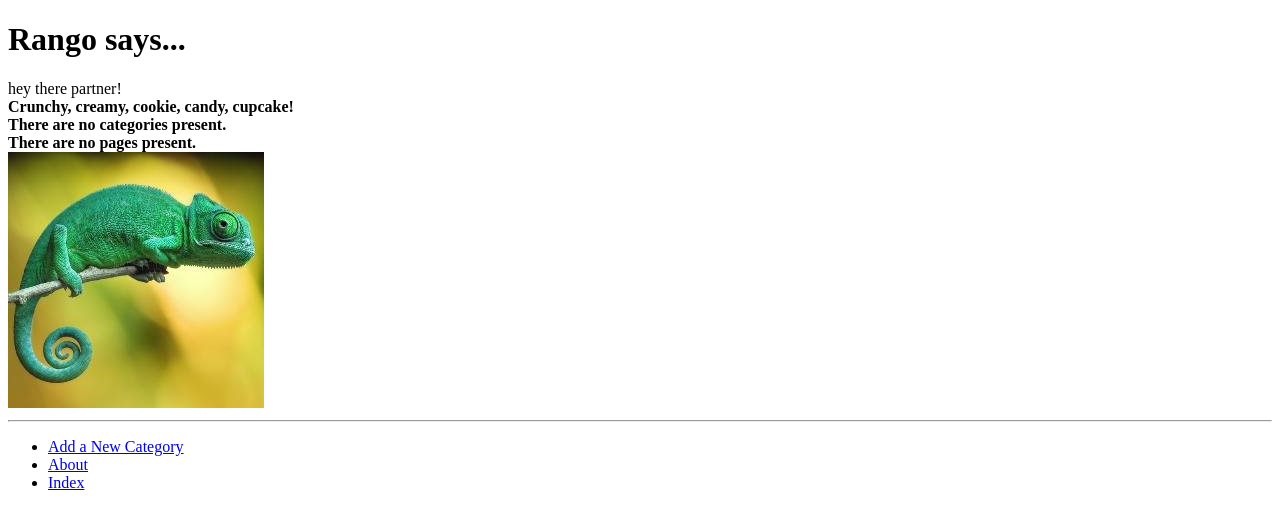
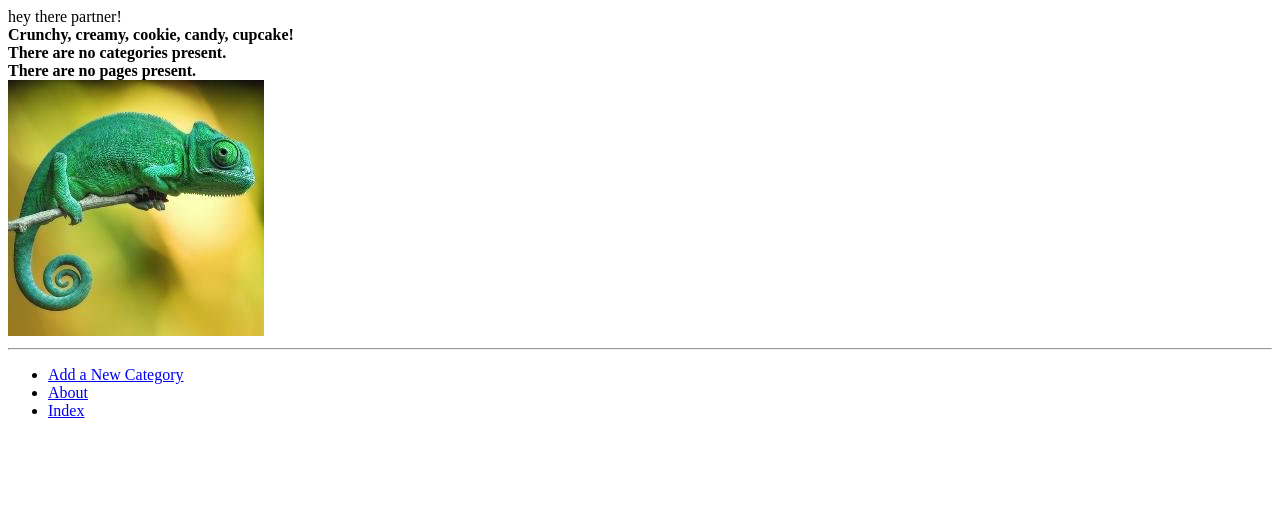
Before and after one commit to alizafar155/tango_with_django_project, a Django app: page /rango/ in a window 1280 px wide. Shown: the top 529 px of the page. Run offline with Django 3.2, Linux system fonts and the light colour scheme; data that the repository does not hold is empty.

Commit message:
removed 'Rango says...' header from homepage

```diff
--- a/templates/rango/index.html
+++ b/templates/rango/index.html
@@ -8,11 +8,8 @@
 {% endblock %}
 
 {% block body_block %}
-    <h1>Rango says...</h1>
-    <div>
-        hey there partner! <br/>
-        <strong>{{ boldmessage }}</strong><br />
-    </div>
+    hey there partner! <br/>
+    <strong>{{ boldmessage }}</strong><br />
     <div>
         {% if categories %}
             <h2>Most Liked Categories</h2>
```
